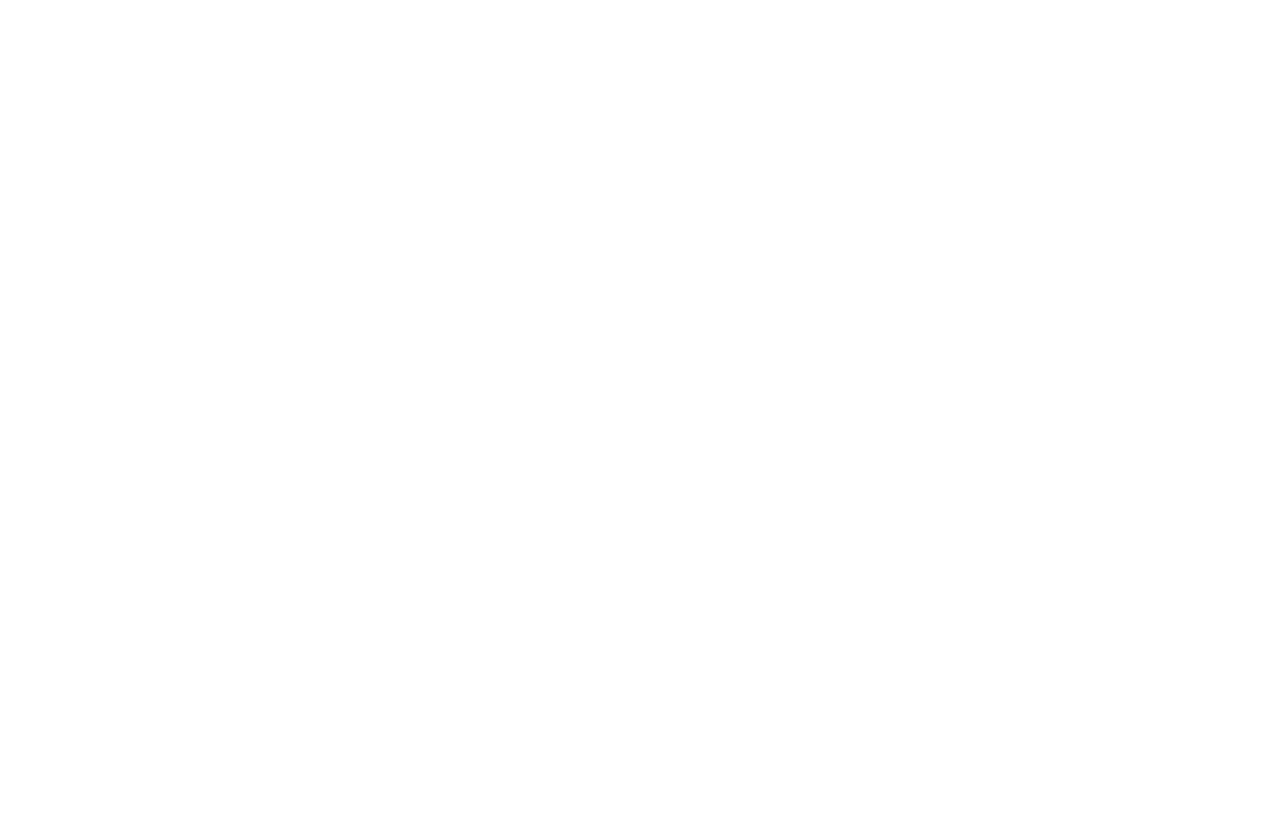
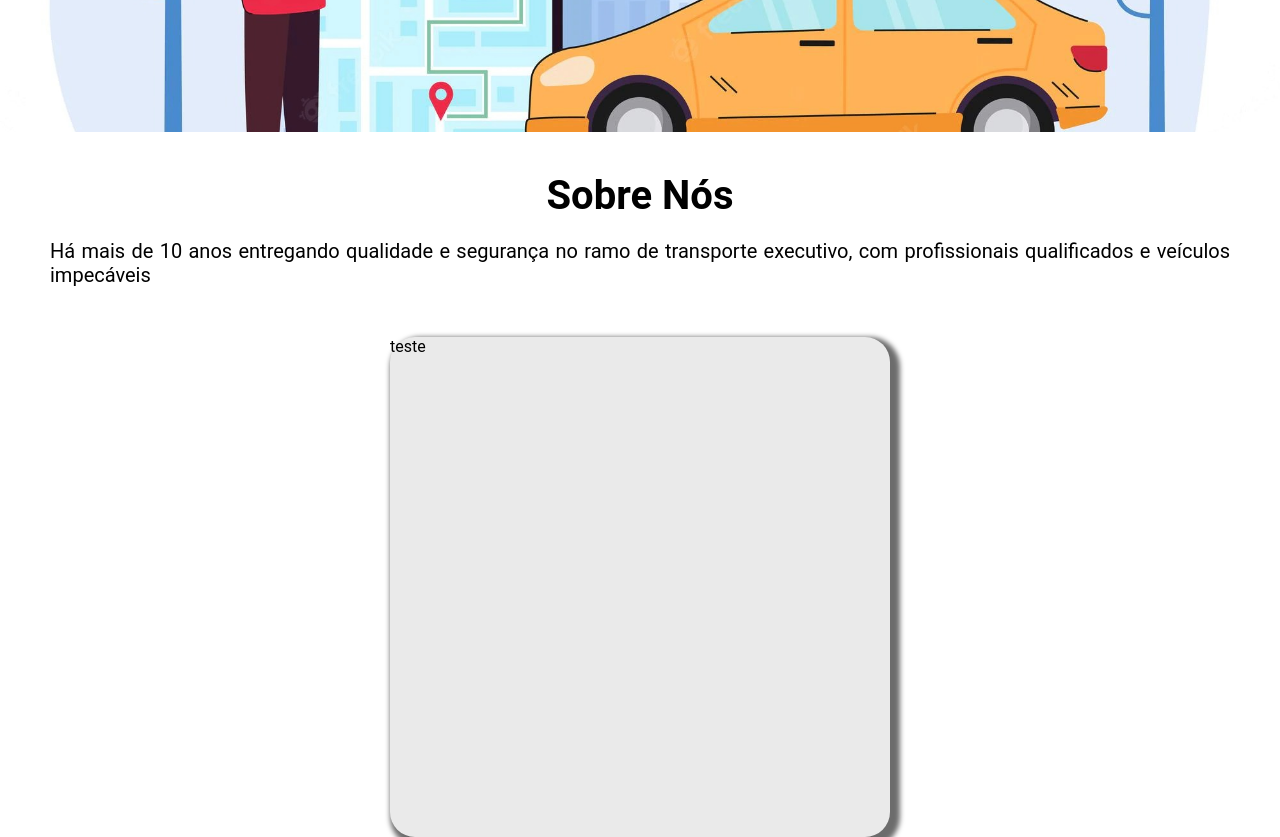
Before and after one commit to PLSR12/CalledCar-WebApp, a React (Create React App) app: page / in a window 1280 px wide. Shown: the part 380-1217 px from the top of the page. Before the commit the page ends 800 px from the top, so only its background shows below. Built offline with nearby package versions, Linux system fonts and the light colour scheme.

Commit message:
[*] updated home page

```diff
--- a/src/pages/Home/index.tsx
+++ b/src/pages/Home/index.tsx
@@ -1,7 +1,25 @@
+import { TextAboutUs } from 'common/resources/home'
+import * as Molecules from 'components/Molecules'
+import * as S from './styles'
+
 export function Home() {
   return (
-    <div>
-      <h1>Home</h1>
-    </div>
+    <>
+      <S.Container>
+        <Molecules.Header />
+        <Molecules.Banner />
+        <S.AboutUs>
+          <h1>Sobre Nós</h1>
+          <p>{TextAboutUs}</p>
+        </S.AboutUs>
+        <S.MakeTrip>
+          <form>
+            <div className="div-form">
+              <p>teste </p>
+            </div>
+          </form>
+        </S.MakeTrip>
+      </S.Container>
+    </>
   )
 }
--- a/src/pages/Home/styles.ts
+++ b/src/pages/Home/styles.ts
@@ -1 +1,40 @@
 import styled from 'styled-components'
+
+export const Container = styled.section`
+  display: flex;
+  justify-content: center;
+  flex-direction: column;
+`
+
+export const AboutUs = styled.main`
+  display: flex;
+  width: 100%;
+  background-color: #ffffff;
+  flex-flow: column wrap;
+  padding-top: 40px;
+  margin: 0 auto;
+  h1 {
+    color: #000000;
+    font-size: 40px;
+    text-align: center;
+  }
+  p {
+    font-size: 20px;
+    color: #000000;
+    text-align: justify;
+    padding: 20px 50px 50px 50px;
+  }
+`
+export const MakeTrip = styled.div`
+  display: flex;
+  justify-content: center;
+  flex-direction: column;
+  align-items: center;
+  .div-form {
+    background: #eaeaea;
+    width: 500px;
+    height: 500px;
+    border-radius: 25px;
+    box-shadow: 5px 5px 5px 5px rgba(0, 0, 0, 0.575);
+  }
+`
```
